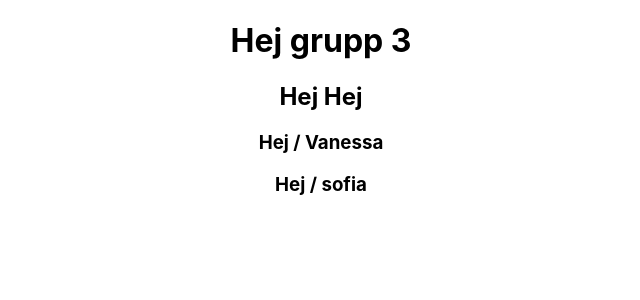
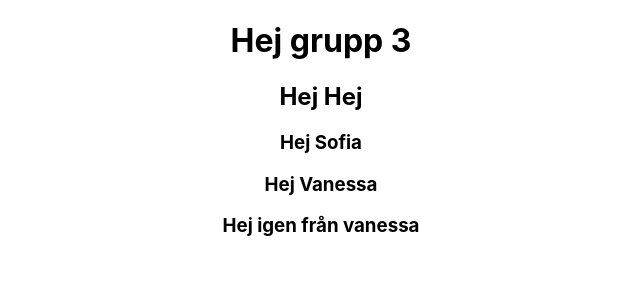
Before and after one commit to bregzor/E-commerce-React, a React (Create React App) app: page / in a window 1280 px wide. Shown: the top 300 px of the page, without its empty margins (319-959 px from the left). Built offline with nearby package versions, Linux system fonts and the light colour scheme.

Commit message:
test commit vanessa

```diff
--- a/src/App.js
+++ b/src/App.js
@@ -6,8 +6,9 @@ function App() {
     <div className="App">
       <h1>Hej grupp 3</h1>
       <h2>Hej Hej</h2>
-      <h3>Hej / Vanessa</h3>
-      <h3>Hej / sofia</h3>
+      <h3>Hej Sofia</h3>
+      <h3>Hej Vanessa</h3>
+      <h3>Hej igen från vanessa</h3>
     </div>
   )
 }
```
